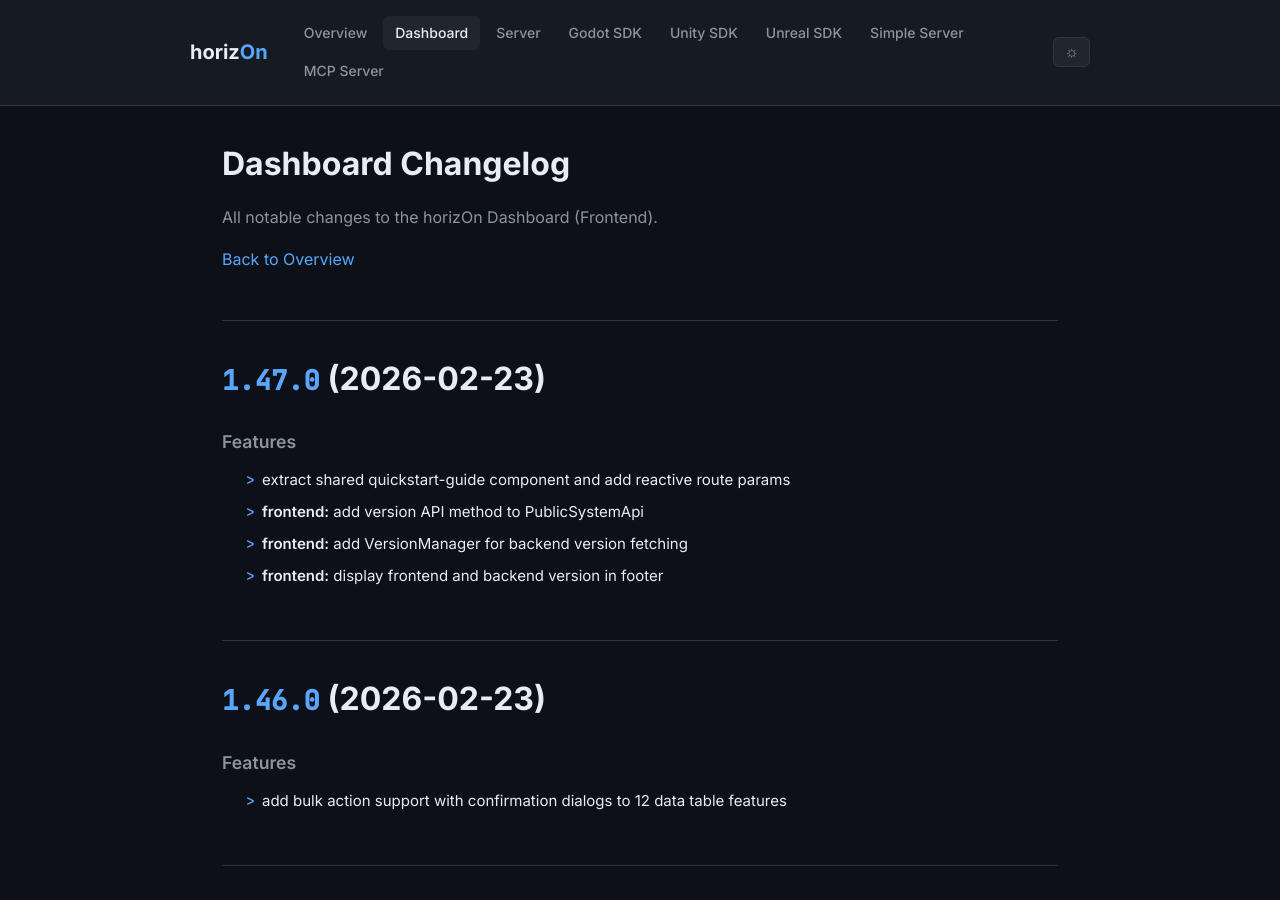
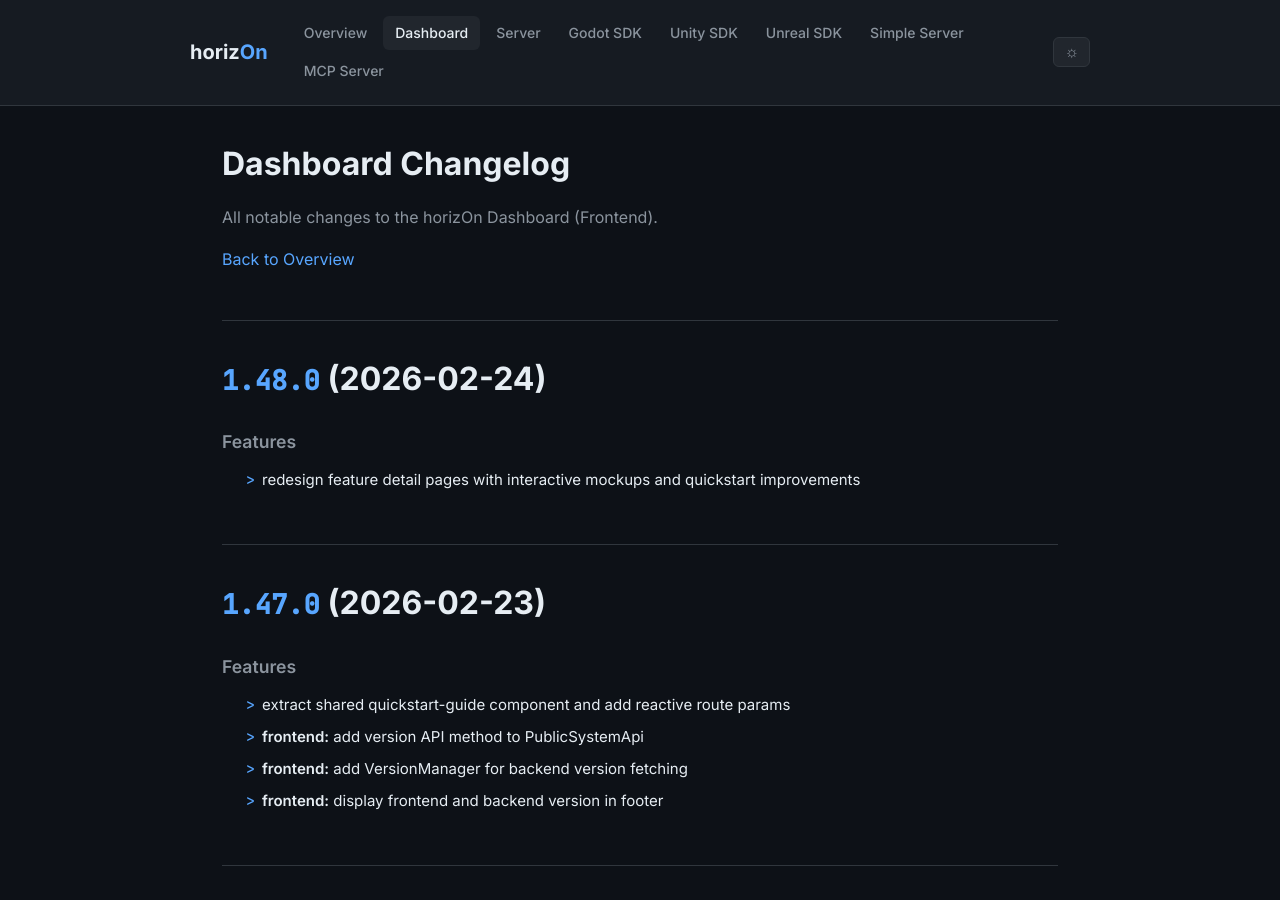
Before and after one commit to ProjectMakersDE/horizOn-Changelog, a Jekyll site: the page built from dashboard-changelog.md, in a window 1280 px wide and 900 px high. Built offline with Jekyll 4.4.1, drawn with Linux system fonts in a browser that asks for light colours.

Commit message:
chore: sync changelogs [skip ci]

```diff
--- a/dashboard-changelog.md
+++ b/dashboard-changelog.md
@@ -8,6 +8,13 @@ title: Dashboard Changelog
 All notable changes to the horizOn Dashboard (Frontend).
 
 [Back to Overview](.)
+
+# [1.48.0](https://github.com/ProjectMakersDE/horizOn-Dashboard/compare/v1.47.0...v1.48.0) (2026-02-24)
+
+
+### Features
+
+* redesign feature detail pages with interactive mockups and quickstart improvements ([13943f7](https://github.com/ProjectMakersDE/horizOn-Dashboard/commit/13943f7f491804e4298abb03c07ace0956f411e3))
 
 # [1.47.0](https://github.com/ProjectMakersDE/horizOn-Dashboard/compare/v1.46.0...v1.47.0) (2026-02-23)
 
```
Also changed, not shown: index.md (+1 -1 lines).
